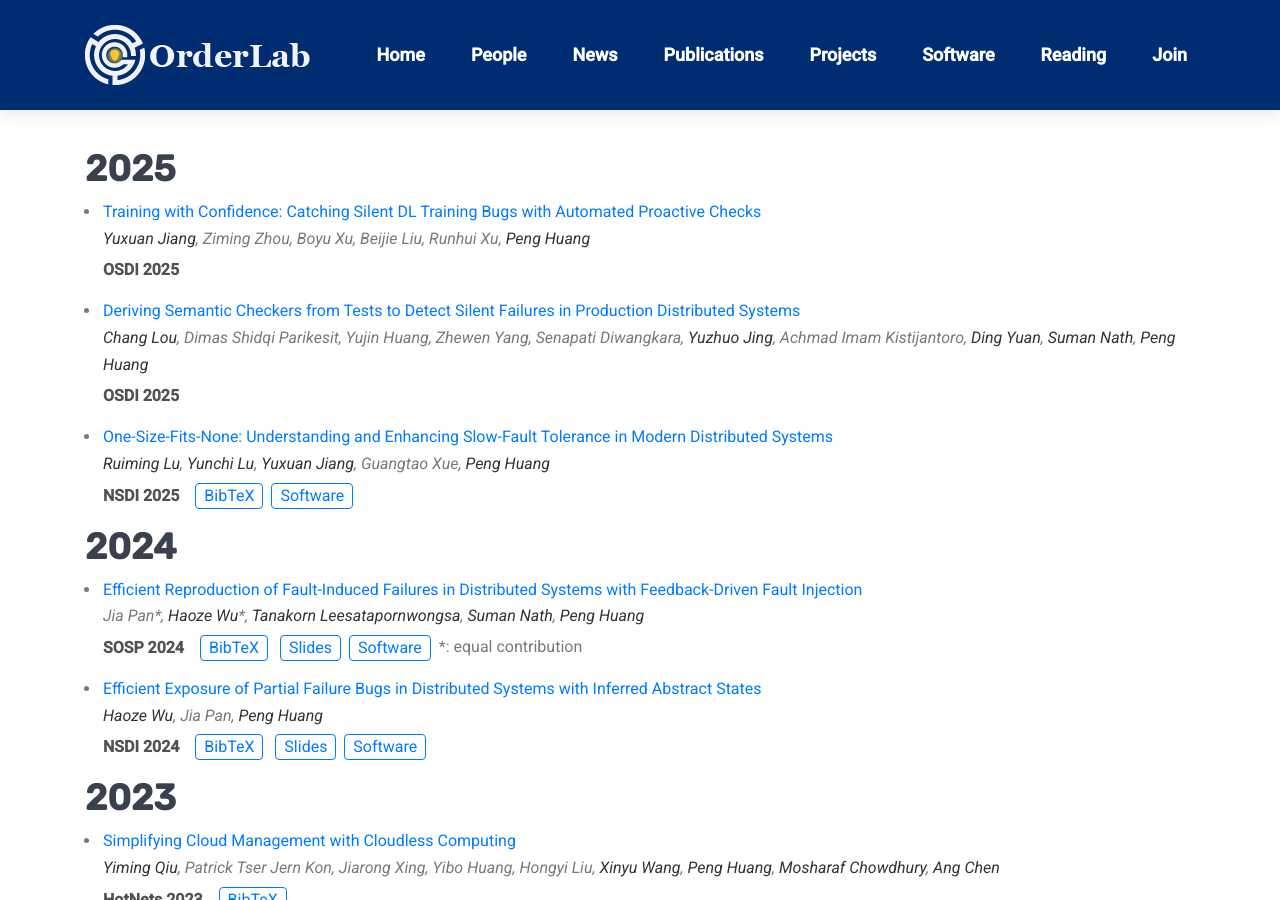
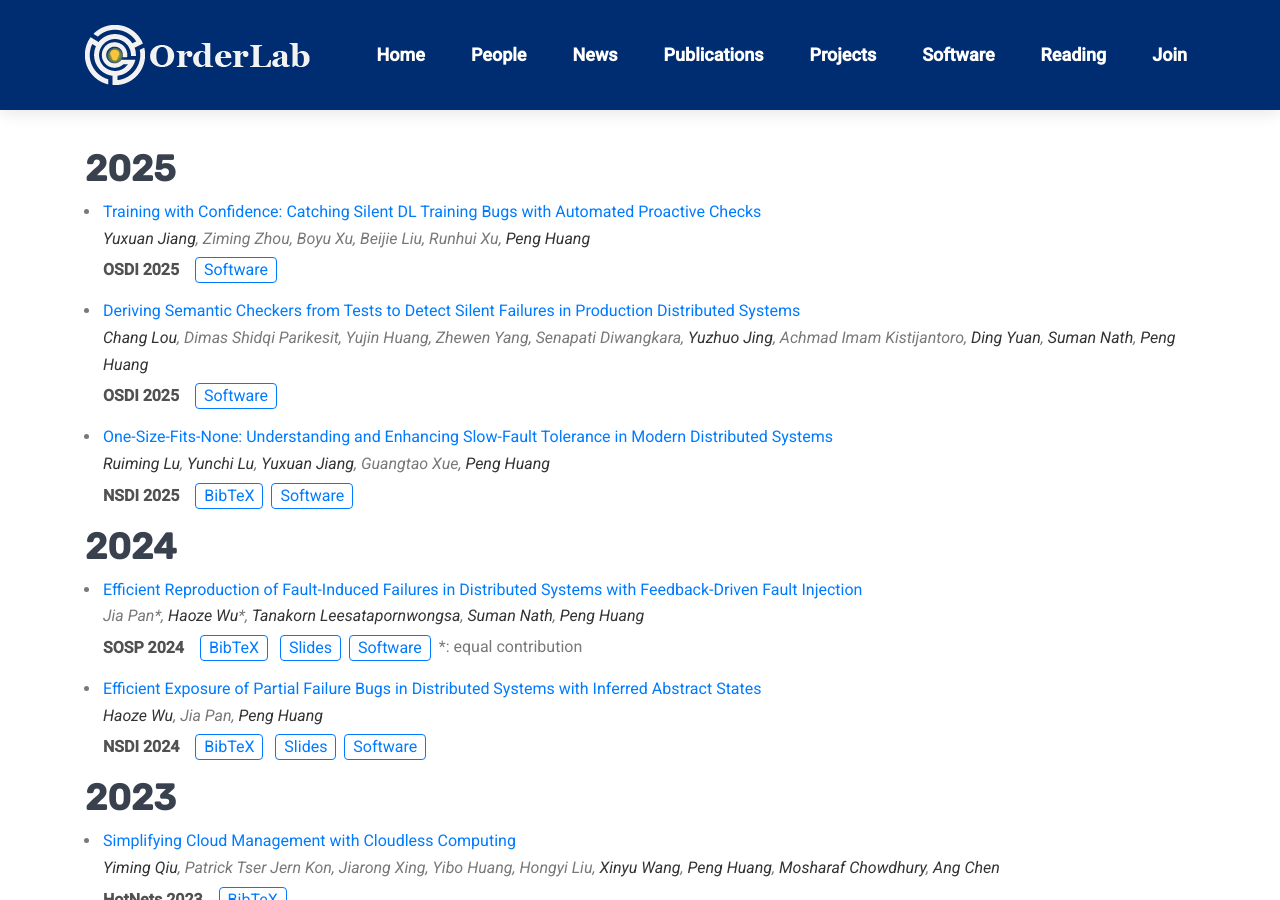
Before and after one commit to OrderLab/orderlab.github.io, a Jekyll site: the page built from pubs.html, in a window 1280 px wide and 900 px high, scrolled down 459 px. Built offline with Jekyll 4.4.1, drawn with Linux system fonts in a browser that asks for light colours.

Commit message:
add sw links

```diff
--- a/pubs.html
+++ b/pubs.html
@@ -9,12 +9,12 @@ title: Publications
         <li>
           <a target="_blank" href="#">Training with Confidence: Catching Silent DL Training Bugs with Automated Proactive Checks</a><br>
           <span class="authorlist"><i><a href="https://essoz.github.io" class="nodec">Yuxuan Jiang</a>, </i><i>Ziming Zhou, </i><i>Boyu Xu, </i><i>Beijie Liu, </i><i>Runhui Xu, </i><i><a href="https://web.eecs.umich.edu/~ryanph" class="nodec">Peng Huang</a><br></i></span>
-          <a target="_blank" href="https://www.usenix.org/conference/osdi25" class="conf"><b>OSDI 2025</b></a>
+          <a target="_blank" href="https://www.usenix.org/conference/osdi25" class="conf"><b>OSDI 2025</b></a>&nbsp;&nbsp;<a target="_blank" class="btn btn-outline-primary publinkitem" href="https://github.com/OrderLab/TrainCheck">Software</a>
         </li>
         <li>
           <a target="_blank" href="#">Deriving Semantic Checkers from Tests to Detect Silent Failures in Production Distributed Systems</a><br>
           <span class="authorlist"><i><a href="https://www.cs.jhu.edu/~chlou/about" class="nodec">Chang Lou</a>, </i><i>Dimas Shidqi Parikesit, </i><i>Yujin Huang, </i><i>Zhewen Yang, </i><i>Senapati Diwangkara, </i><i><a href="https://osdi.dev" class="nodec">Yuzhuo Jing</a>, </i><i>Achmad Imam Kistijantoro, </i><i><a href="http://www.eecg.toronto.edu/~yuan" class="nodec">Ding Yuan</a>, </i><i><a href="https://www.microsoft.com/en-us/research/people/sumann" class="nodec">Suman Nath</a>, </i><i><a href="https://web.eecs.umich.edu/~ryanph" class="nodec">Peng Huang</a><br></i></span>
-          <a target="_blank" href="https://www.usenix.org/conference/osdi25" class="conf"><b>OSDI 2025</b></a>
+          <a target="_blank" href="https://www.usenix.org/conference/osdi25" class="conf"><b>OSDI 2025</b></a>&nbsp;&nbsp;<a target="_blank" class="btn btn-outline-primary publinkitem" href="https://github.com/OrderLab/T2C">Software</a>
         </li>
         <li>
           <a target="_blank" href="paper/xinda-nsdi25-preprint.pdf">One-Size-Fits-None: Understanding and Enhancing Slow-Fault Tolerance in Modern Distributed Systems</a><br>
```
